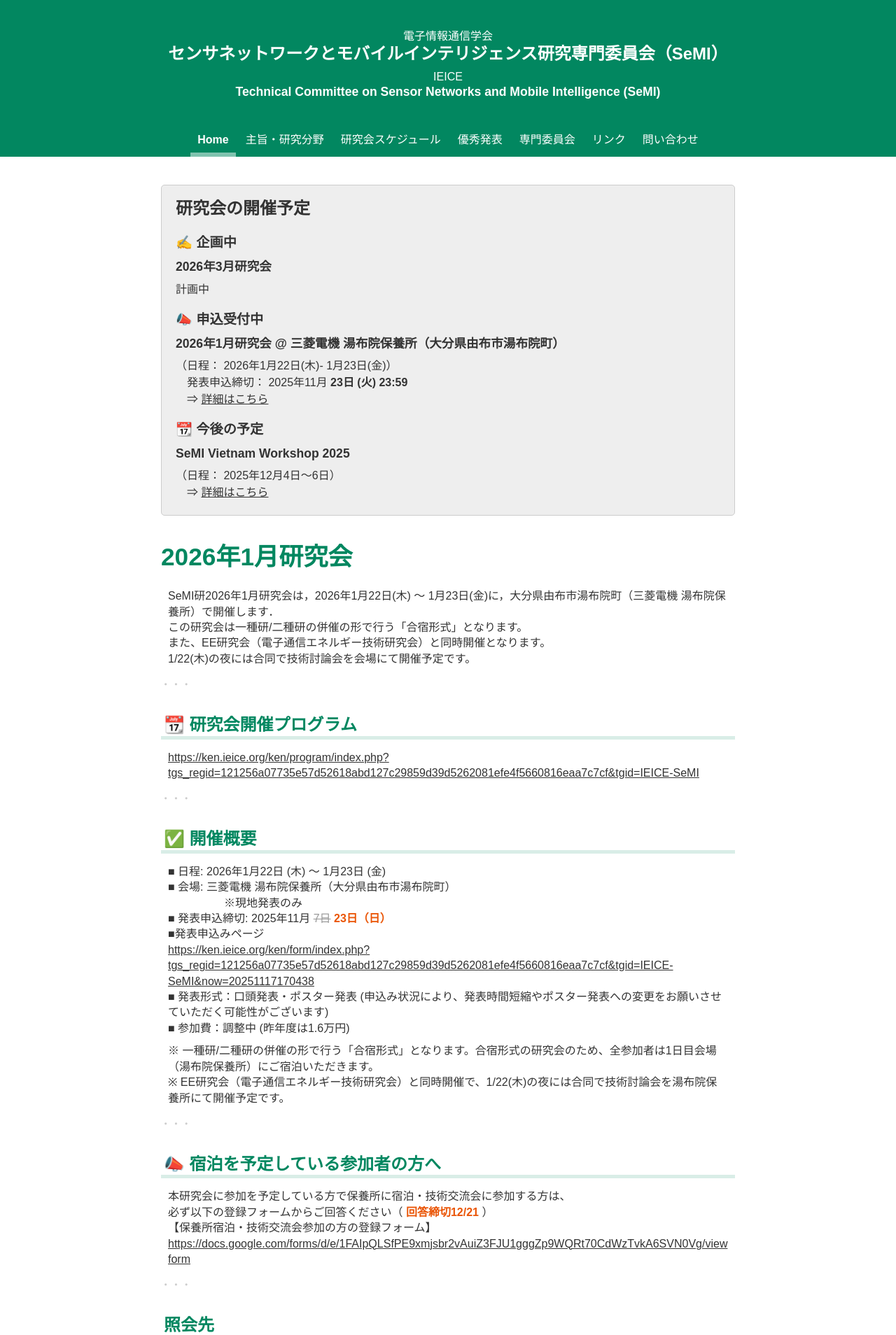
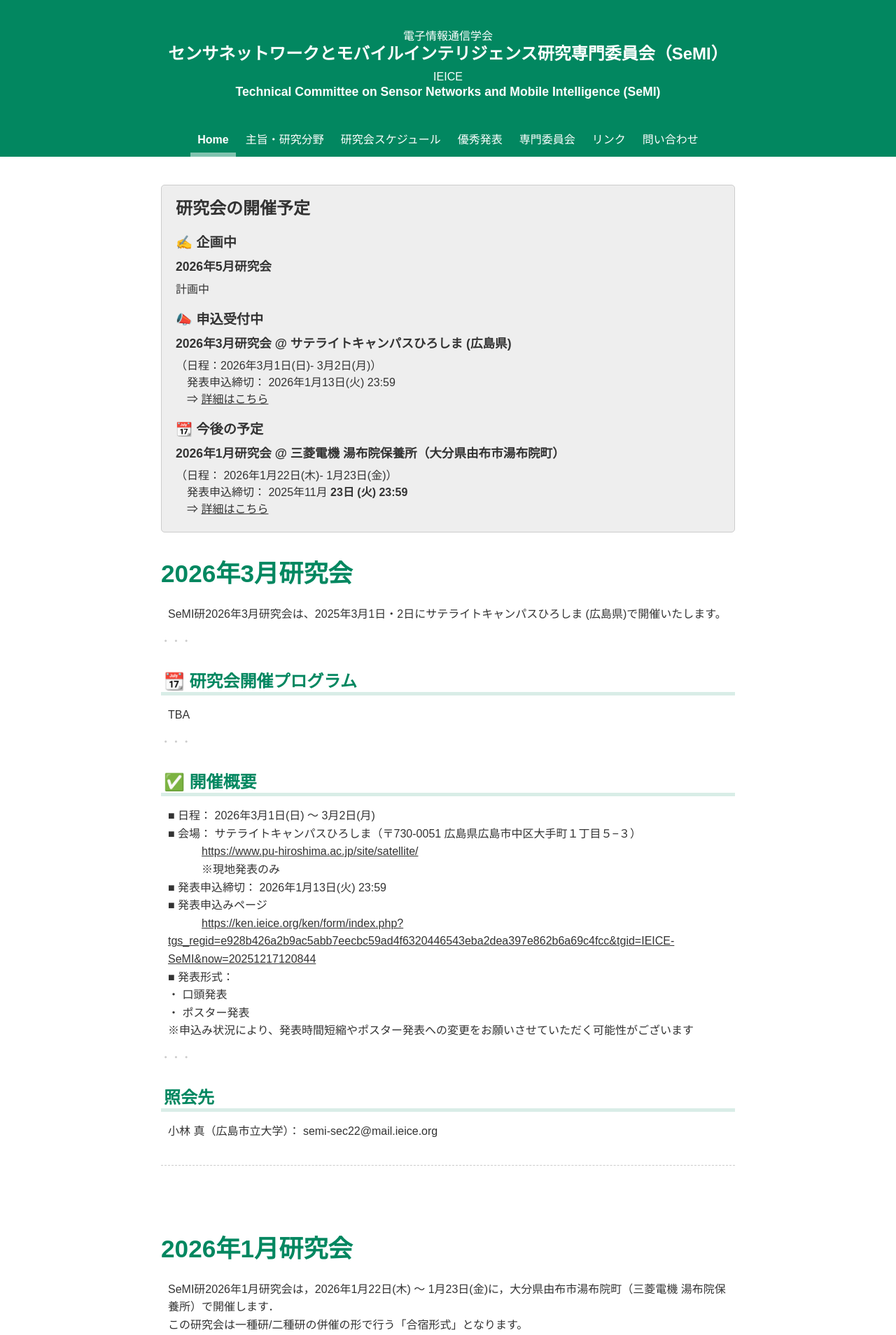
Before and after one commit to IEICE-SeMI/ieice-semi.github.io, a Jekyll site: the page built from docs/index.html, in a window 1280 px wide. Shown: the top 1908 px of the page at 70% size. Built offline with Jekyll 4.4.1, drawn with Linux system fonts in a browser that asks for light colours; the list of posts is cut into pages by our own code; some of the changed text lies outside the part shown.

Commit message:
add 2026-03-conf

```diff
--- /dev/null
+++ b/docs/_posts/2026-03-01-conf.md
@@ -0,0 +1,35 @@
+---
+layout: post
+title:  "2026年3月研究会"
+date:   2026-03-01 00:00:00 +0900
+categories: event
+---
+
+SeMI研2026年3月研究会は、2025年3月1日・2日にサテライトキャンパスひろしま (広島県)で開催いたします。
+
+------
+
+## 📆 研究会開催プログラム
+
+TBA
+
+------
+
+## ✅ 開催概要
+
+■ 日程： 2026年3月1日(日) 〜 3月2日(月)
+■ 会場： サテライトキャンパスひろしま（〒730-0051 広島県広島市中区大手町１丁目５−３）
+　　　<https://www.pu-hiroshima.ac.jp/site/satellite/>
+　　　※現地発表のみ
+■ 発表申込締切： 2026年1月13日(火) 23:59
+■ 発表申込みページ
+　　　<https://ken.ieice.org/ken/form/index.php?tgs_regid=e928b426a2b9ac5abb7eecbc59ad4f6320446543eba2dea397e862b6a69c4fcc&tgid=IEICE-SeMI&now=20251217120844>
+■ 発表形式：
+・ 口頭発表
+・ ポスター発表
+※申込み状況により、発表時間短縮やポスター発表への変更をお願いさせていただく可能性がございます
+
+-----
+
+## 照会先
+小林 真（広島市立大学）： semi-sec22@mail.ieice.org
--- a/docs/assets/css/styles.css
+++ b/docs/assets/css/styles.css
@@ -128,6 +128,7 @@ main.main-content div.content h4 {
 
 main.main-content div.content p {
   padding: 5px 10px;
+  line-height: 1.6rem;
 }
 
 main.main-content div.content del {
```
Also changed, not shown: docs/_posts/2000-01-01-announce.md (+8 -7 lines).
